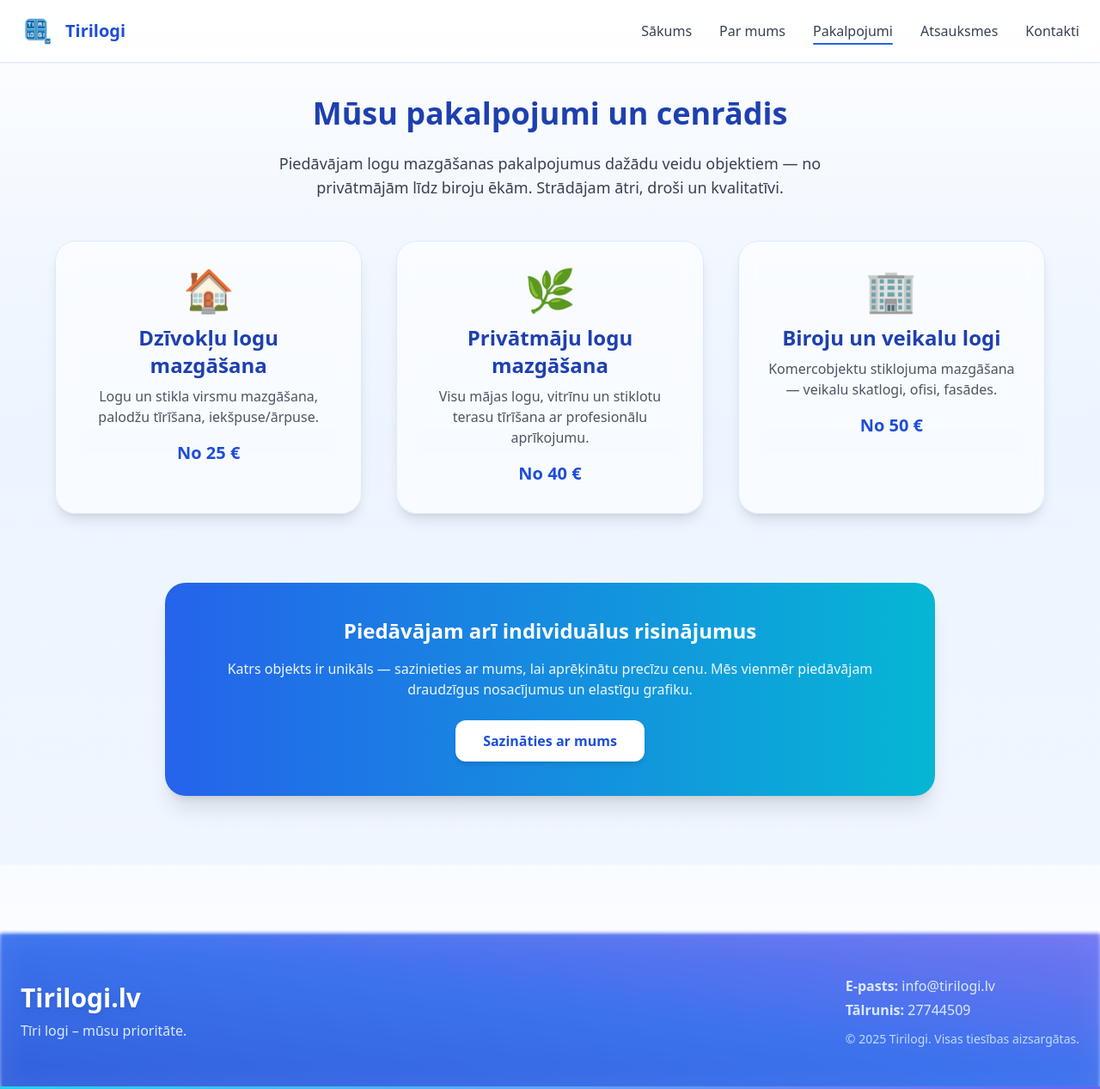
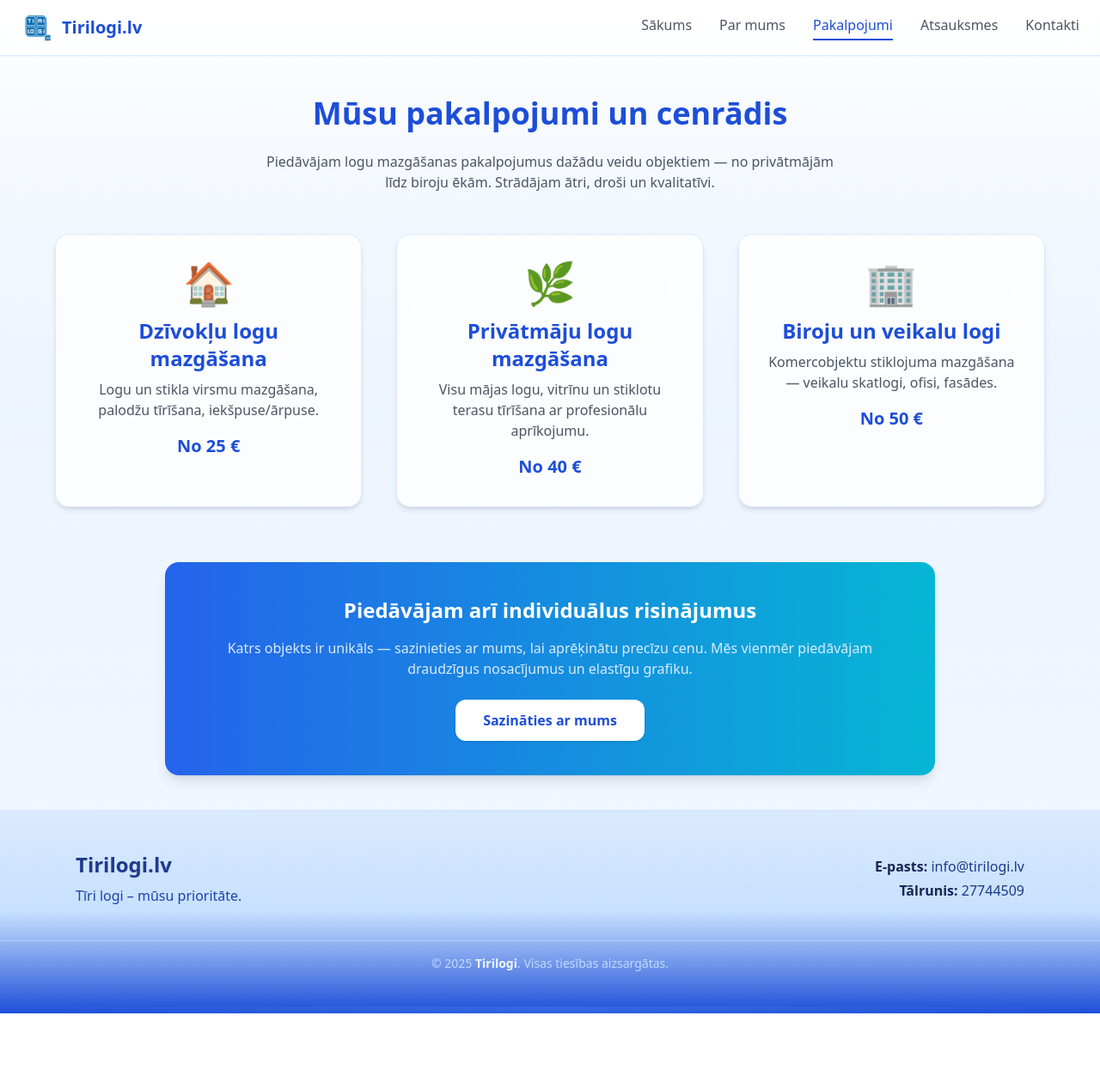
Before and after one commit to TomsFreimanis/tirilogi-new, a React (Vite) app: page /pakalpojumi in a window 1280 px wide. Shown: the whole page at 86% size. After the commit the page ends 1179 px from the top, so only its background shows below. Built offline with nearby package versions, Linux system fonts and the light colour scheme.

Commit message:
footer
footer

```diff
--- a/src/App.jsx
+++ b/src/App.jsx
@@ -1,4 +1,5 @@
 import { BrowserRouter as Router, Routes, Route, useLocation } from "react-router-dom";
+// eslint-disable-next-line no-unused-vars
 import { AnimatePresence, motion } from "framer-motion";
 import { useState, useEffect } from "react";
 import Navbar from "./Components/Navbar";
--- a/src/Components/Footer.jsx
+++ b/src/Components/Footer.jsx
@@ -1,36 +1,48 @@
 export default function Footer() {
   return (
-    <footer className="relative mt-20">
-      {/* Gradienta fons */}
-      <div className="absolute inset-0 bg-gradient-to-tr from-blue-700 via-blue-600 to-indigo-500 blur-[2px]"></div>
-
-      {/* Puscaurspīdīgs stikla laukums */}
-      <div className="relative backdrop-blur-md bg-white/10 text-white py-12 border-t border-white/20">
-        <div className="max-w-7xl mx-auto px-6 flex flex-col md:flex-row justify-between items-center gap-6 text-center md:text-left">
+    <footer className="relative mt-0 bg-gradient-to-b from-blue-100 via-blue-300/50 to-blue-700 text-white py-12">
+      <div className="max-w-6xl mx-auto px-6 flex flex-col md:flex-row justify-between items-center gap-8">
 
         {/* Kreisā puse */}
-          <div>
-            <h3 className="text-3xl font-semibold mb-2 drop-shadow-md">Tirilogi.lv</h3>
-            <p className="text-blue-100">Tīri logi – mūsu prioritāte.</p>
+        <div className="text-center md:text-left">
+          <h3 className="text-2xl font-bold text-blue-900 drop-shadow-sm">Tirilogi.lv</h3>
+          <p className="text-blue-800 mt-2 font-medium">
+            Tīri logi – mūsu prioritāte.
+          </p>
         </div>
 
         {/* Labā puse */}
-          <div className="text-blue-100">
-            <p className="mb-1">
-              <strong>E-pasts:</strong> <a href="mailto:info@tirilogi.lv" className="hover:text-white">info@tirilogi.lv</a>
+        <div className="text-center md:text-right space-y-1">
+          <p>
+            <strong className="text-blue-950">E-pasts:</strong>{" "}
+            <a
+              href="mailto:info@tirilogi.lv"
+              className="text-blue-900 hover:text-blue-950 font-medium transition"
+            >
+              info@tirilogi.lv
+            </a>
           </p>
-            <p className="mb-1">
-              <strong>Tālrunis:</strong> <a href="tel:+37127744509" className="hover:text-white">27744509</a>
-            </p>
-            <p className="mt-3 text-sm text-blue-200">
-              © 2025 Tirilogi. Visas tiesības aizsargātas.
+          <p>
+            <strong className="text-blue-950">Tālrunis:</strong>{" "}
+            <a
+              href="tel:+37127744509"
+              className="text-blue-900 hover:text-blue-950 font-medium transition"
+            >
+              27744509
+            </a>
           </p>
         </div>
       </div>
 
-        {/* Dekoratīvā līnija apakšā */}
-        <div className="absolute bottom-0 left-0 w-full h-[3px] bg-gradient-to-r from-cyan-400 via-blue-400 to-indigo-500"></div>
+      {/* Apakšējā līnija */}
+      <div className="mt-10 border-t border-white/30 pt-4 text-center text-sm text-blue-200">
+        © {new Date().getFullYear()}{" "}
+        <span className="text-blue-50 font-semibold">Tirilogi</span>. Visas tiesības aizsargātas.
       </div>
+
+      {/* Gaismas akcenti */}
+      <div className="absolute top-0 left-0 w-full h-1 bg-gradient-to-r from-transparent via-blue-200/50 to-transparent opacity-40"></div>
+      <div className="absolute bottom-0 left-0 w-full h-2 bg-gradient-to-r from-transparent via-blue-400/60 to-transparent opacity-40"></div>
     </footer>
   );
 }
--- a/src/Components/Navbar.jsx
+++ b/src/Components/Navbar.jsx
@@ -1,14 +1,16 @@
+
 import { useState } from "react";
 import { Link, useLocation } from "react-router-dom";
+// eslint-disable-next-line no-unused-vars
 import { motion, AnimatePresence } from "framer-motion";
 import logo from "../assets/logo.png";
-import { Menu, X } from "lucide-react"; // Lucide ikonas (automātiski pieejamas)
+import { Menu, X } from "lucide-react";
 
 export default function Navbar() {
-  const [isOpen, setIsOpen] = useState(false);
+  const [menuOpen, setMenuOpen] = useState(false);
   const location = useLocation();
 
-  const links = [
+  const navItems = [
     { name: "Sākums", path: "/" },
     { name: "Par mums", path: "/par-mums" },
     { name: "Pakalpojumi", path: "/pakalpojumi" },
@@ -18,93 +20,66 @@ export default function Navbar() {
 
   return (
     <nav className="fixed top-0 left-0 w-full z-50 bg-white/60 backdrop-blur-lg border-b border-blue-100 shadow-sm">
-      <div className="max-w-7xl mx-auto flex justify-between items-center px-6 py-3 md:py-4">
-        {/* 🔹 Logo */}
-        <Link to="/" className="flex items-center gap-3">
+      <div className="max-w-7xl mx-auto flex justify-between items-center px-6 py-3">
+        {/* Logo */}
+        <Link to="/" className="flex items-center gap-2">
           <img src={logo} alt="Tirilogi" className="h-10 w-auto" />
-          <span className="font-bold text-xl text-blue-700">Tirilogi</span>
+          <span className="text-xl font-bold text-blue-700">Tirilogi.lv</span>
         </Link>
 
-        {/* 🔹 Desktop links */}
+        {/* Desktop navigation */}
         <div className="hidden md:flex gap-8">
-          {links.map((link) => (
+          {navItems.map((item) => (
             <Link
-              key={link.path}
-              to={link.path}
-              className={`relative text-gray-700 font-medium transition-colors hover:text-blue-600 ${
-                location.pathname === link.path ? "text-blue-700" : ""
+              key={item.name}
+              to={item.path}
+              className={`font-medium transition ${
+                location.pathname === item.path
+                  ? "text-blue-700 border-b-2 border-blue-700 pb-1"
+                  : "text-gray-600 hover:text-blue-700"
               }`}
             >
-              {link.name}
-              {location.pathname === link.path && (
-                <motion.div
-                  layoutId="underline"
-                  className="absolute -bottom-1 left-0 w-full h-[2px] bg-blue-600 rounded-full"
-                />
-              )}
+              {item.name}
             </Link>
           ))}
         </div>
 
-        {/* 🔹 Mobile button */}
+        {/* Mobile menu toggle */}
         <button
-          onClick={() => setIsOpen(!isOpen)}
-          className="md:hidden text-blue-700 focus:outline-none"
+          onClick={() => setMenuOpen(!menuOpen)}
+          className="md:hidden p-2 text-blue-700 focus:outline-none"
         >
-          {isOpen ? <X size={26} /> : <Menu size={26} />}
+          {menuOpen ? <X size={28} /> : <Menu size={28} />}
         </button>
       </div>
 
-      {/* 🔹 Mobile menu */}
+      {/* Mobile dropdown menu */}
       <AnimatePresence>
-        {isOpen && (
-          <>
-            {/* Overlay */}
-            <motion.div
-              className="fixed inset-0 bg-black/30 backdrop-blur-sm md:hidden z-40"
-              initial={{ opacity: 0 }}
-              animate={{ opacity: 1 }}
-              exit={{ opacity: 0 }}
-              onClick={() => setIsOpen(false)}
-            />
-
-            {/* Slide-in panel */}
-            <motion.div
-              className="fixed top-0 right-0 w-3/4 h-full bg-white/90 backdrop-blur-lg shadow-2xl md:hidden z-50 flex flex-col items-center justify-center gap-8 p-10 border-l border-blue-100"
-              initial={{ x: "100%" }}
-              animate={{ x: 0 }}
-              exit={{ x: "100%" }}
-              transition={{ type: "spring", stiffness: 80, damping: 15 }}
-            >
-              {links.map((link) => (
-                <motion.div
-                  key={link.path}
-                  whileHover={{ scale: 1.05 }}
-                  transition={{ duration: 0.2 }}
+        {menuOpen && (
+          <motion.div
+            initial={{ opacity: 0, y: -10 }}
+            animate={{ opacity: 1, y: 0 }}
+            exit={{ opacity: 0, y: -10 }}
+            transition={{ duration: 0.25 }}
+            className="md:hidden bg-white/95 backdrop-blur-lg shadow-lg border-t border-blue-100"
+          >
+            <div className="flex flex-col items-center py-4 space-y-4">
+              {navItems.map((item) => (
+                <Link
+                  key={item.name}
+                  to={item.path}
+                  onClick={() => setMenuOpen(false)}
+                  className={`text-lg font-medium transition ${
+                    location.pathname === item.path
+                      ? "text-blue-700"
+                      : "text-gray-700 hover:text-blue-600"
+                  }`}
                 >
-                  <Link
-                    to={link.path}
-                    className={`text-2xl font-semibold ${
-                      location.pathname === link.path
-                        ? "text-blue-700"
-                        : "text-gray-700"
-                    }`}
-                    onClick={() => setIsOpen(false)}
-                  >
-                    {link.name}
-                  </Link>
-                </motion.div>
+                  {item.name}
+                </Link>
               ))}
-
-              <motion.a
-                href="/kontakti"
-                className="mt-8 bg-blue-600 hover:bg-blue-700 text-white font-semibold px-8 py-3 rounded-full shadow-lg transition-all"
-                whileHover={{ scale: 1.08 }}
-              >
-                Sazināties
-              </motion.a>
-            </motion.div>
-          </>
+            </div>
+          </motion.div>
         )}
       </AnimatePresence>
     </nav>
--- a/src/Components/PageTransition.jsx
+++ b/src/Components/PageTransition.jsx
@@ -1,3 +1,4 @@
+// eslint-disable-next-line no-unused-vars
 import { motion, AnimatePresence } from "framer-motion";
 import wipeGif from "../assets/Wipeicon.gif";
 
--- a/src/pages/Pakalpojumi.jsx
+++ b/src/pages/Pakalpojumi.jsx
@@ -3,38 +3,24 @@ import { motion } from "framer-motion";
 
 export default function Pakalpojumi() {
   return (
-    <motion.div
-      className="relative min-h-screen bg-gradient-to-b from-white via-blue-50/40 to-blue-100/30 text-gray-800 overflow-hidden pt-28 pb-20 px-6"
-      initial={{ opacity: 0 }}
-      animate={{ opacity: 1 }}
-      exit={{ opacity: 0 }}
-      transition={{ duration: 0.6 }}
+    <motion.section
+      className="pt-28 pb-10 px-6 bg-gradient-to-b from-white via-blue-50/40 to-blue-100/30 min-h-screen"
+      initial={{ opacity: 0, y: 20 }}
+      animate={{ opacity: 1, y: 0 }}
+      exit={{ opacity: 0, y: -20 }}
+      transition={{ duration: 0.5 }}
     >
-      {/* 🔹 Dekoratīvs blur efekts fonā */}
-      <div className="absolute top-20 left-20 w-72 h-72 bg-blue-200/30 blur-[120px] rounded-full -z-10"></div>
-      <div className="absolute bottom-40 right-20 w-96 h-96 bg-cyan-200/30 blur-[140px] rounded-full -z-10"></div>
+      <div className="max-w-6xl mx-auto text-center">
+        {/* Virsraksts */}
+        <h2 className="text-4xl font-bold text-blue-700 mb-6">
+          Mūsu pakalpojumi un cenrādis
+        </h2>
+        <p className="text-gray-600 mb-12 max-w-2xl mx-auto">
+          Piedāvājam logu mazgāšanas pakalpojumus dažādu veidu objektiem — no
+          privātmājām līdz biroju ēkām. Strādājam ātri, droši un kvalitatīvi.
+        </p>
 
-      <div className="max-w-6xl mx-auto text-center relative z-10">
-        <motion.h2
-          className="text-4xl font-bold text-blue-800 mb-6"
-          initial={{ y: 30, opacity: 0 }}
-          animate={{ y: 0, opacity: 1 }}
-          transition={{ duration: 0.7 }}
-        >
-          Mūsu pakalpojumi un cenrādis
-        </motion.h2>
-
-        <motion.p
-          className="text-gray-700 mb-12 max-w-2xl mx-auto text-lg"
-          initial={{ y: 30, opacity: 0 }}
-          animate={{ y: 0, opacity: 1 }}
-          transition={{ delay: 0.2, duration: 0.7 }}
-        >
-          Piedāvājam logu mazgāšanas pakalpojumus dažādu veidu objektiem —
-          no privātmājām līdz biroju ēkām. Strādājam ātri, droši un kvalitatīvi.
-        </motion.p>
-
-        {/* 🔹 PAKALPOJUMI */}
+        {/* PAKALPOJUMU KARTIŅAS */}
         <div className="grid grid-cols-1 md:grid-cols-3 gap-10">
           {[
             {
@@ -58,14 +44,11 @@ export default function Pakalpojumi() {
           ].map(({ title, desc, price, icon }, i) => (
             <motion.div
               key={i}
-              className="bg-white/60 backdrop-blur-md border border-blue-100 p-8 rounded-3xl shadow-lg hover:shadow-2xl transition-all hover:-translate-y-2"
-              initial={{ opacity: 0, y: 40 }}
-              whileInView={{ opacity: 1, y: 0 }}
-              transition={{ delay: i * 0.2, duration: 0.6 }}
-              viewport={{ once: true }}
+              className="bg-white/80 backdrop-blur-lg p-8 rounded-2xl shadow-md border border-blue-100 hover:shadow-xl transition-transform transform hover:-translate-y-2"
+              whileHover={{ scale: 1.03 }}
             >
               <div className="text-5xl mb-4">{icon}</div>
-              <h3 className="text-2xl font-semibold mb-2 text-blue-800">
+              <h3 className="text-2xl font-semibold mb-2 text-blue-700">
                 {title}
               </h3>
               <p className="text-gray-600 mb-4">{desc}</p>
@@ -74,9 +57,9 @@ export default function Pakalpojumi() {
           ))}
         </div>
 
-        {/* 🔹 BONUS INFO */}
+        {/* BONUS BLOKS */}
         <motion.div
-          className="mt-20 bg-gradient-to-r from-blue-600 to-cyan-500 text-white rounded-3xl p-10 shadow-xl max-w-4xl mx-auto"
+          className="mt-16 bg-gradient-to-r from-blue-600 to-cyan-500 text-white rounded-2xl p-10 shadow-lg max-w-4xl mx-auto"
           initial={{ opacity: 0, scale: 0.95 }}
           whileInView={{ opacity: 1, scale: 1 }}
           transition={{ duration: 0.6 }}
@@ -85,18 +68,19 @@ export default function Pakalpojumi() {
           <h3 className="text-2xl font-semibold mb-4">
             Piedāvājam arī individuālus risinājumus
           </h3>
-          <p className="text-blue-50 mb-6 max-w-3xl mx-auto">
-            Katrs objekts ir unikāls — sazinieties ar mums, lai aprēķinātu precīzu cenu.
-            Mēs vienmēr piedāvājam draudzīgus nosacījumus un elastīgu grafiku.
+          <p className="text-blue-100 mb-6 max-w-3xl mx-auto">
+            Katrs objekts ir unikāls — sazinieties ar mums, lai aprēķinātu
+            precīzu cenu. Mēs vienmēr piedāvājam draudzīgus nosacījumus un
+            elastīgu grafiku.
           </p>
           <a
             href="/kontakti"
-            className="inline-block bg-white text-blue-700 font-semibold px-8 py-3 rounded-xl shadow-md hover:bg-blue-100 transition"
+            className="inline-block bg-white text-blue-700 font-semibold px-8 py-3 rounded-xl shadow hover:bg-blue-100 transition"
           >
             Sazināties ar mums
           </a>
         </motion.div>
       </div>
-    </motion.div>
+    </motion.section>
   );
 }
--- a/src/pages/Parmums.jsx
+++ b/src/pages/Parmums.jsx
@@ -1,6 +1,7 @@
+// eslint-disable-next-line no-unused-vars
 import { motion } from "framer-motion";
 import t2 from "../assets/t2.png";
-import t3 from "../assets/t3.png";
+// import t3 from "../assets/t3.png";
 
 export default function ParMums() {
   return (
```
Lines whose indentation alone changed are shown as unchanged.
